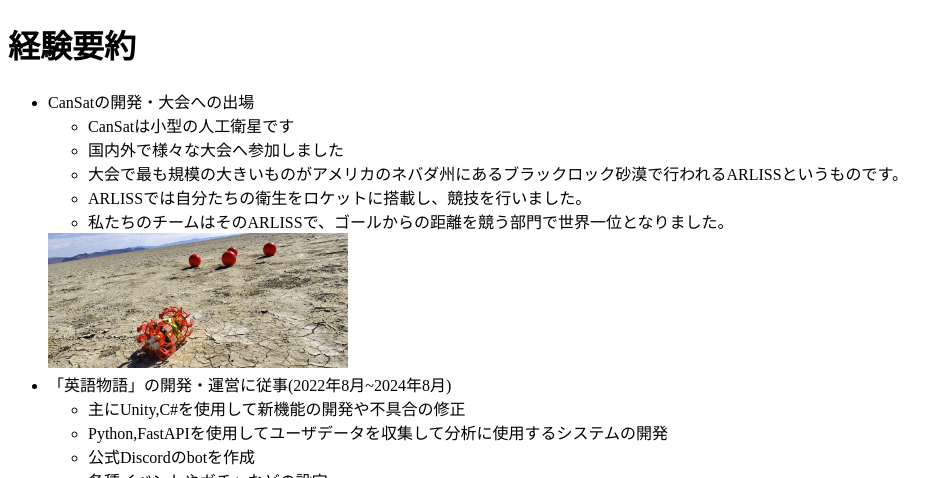
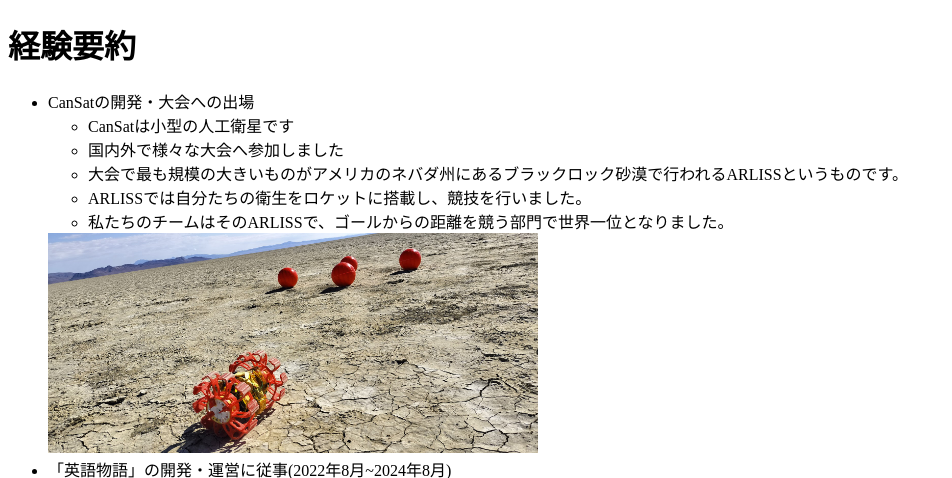
Before and after one commit to yu1789/portfolio, a plain HTML site: page index.html in a window 1280 px wide. Shown: the top 478 px of the page, without its empty margins (0-952 px from the left). Drawn offline with Linux system fonts and the light colour scheme.

Commit message:
Update index.html

```diff
--- a/index.html
+++ b/index.html
@@ -18,10 +18,8 @@
       <li>ARLISSでは自分たちの衛生をロケットに搭載し、競技を行いました。</li>
       <li>私たちのチームはそのARLISSで、ゴールからの距離を競う部門で世界一位となりました。</li>
     </ul>
-<img
-  src="https://raw.githubusercontent.com/yu1789/portfolio/refs/heads/main/images/IMG20250912100857.jpg"
-  style="width: 300px; height: auto;"
->
+<img src="https://raw.githubusercontent.com/yu1789/portfolio/refs/heads/main/images/IMG20250912100857.jpg" style="width: 40%; height: auto;">
+
 
 
   <li>「英語物語」の開発・運営に従事(2022年8月~2024年8月)
```
